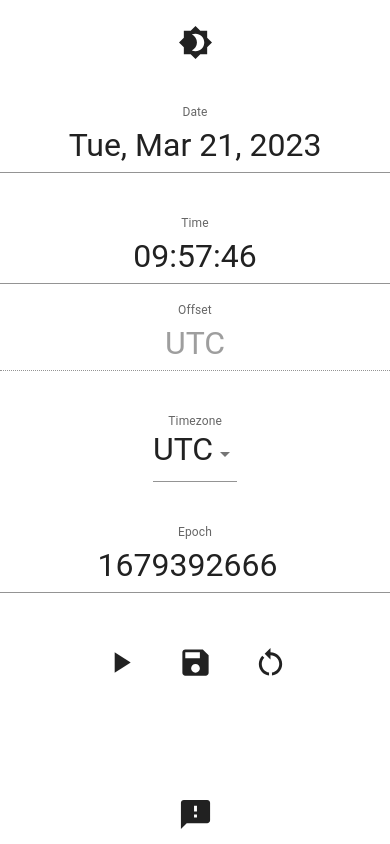
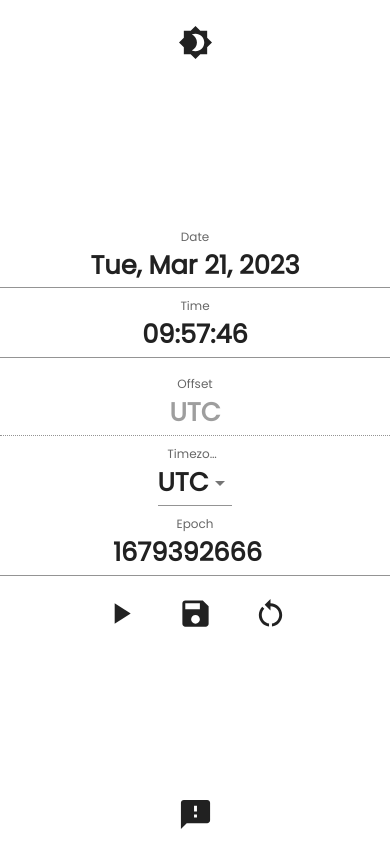
Before and after one commit to djr-jsr/datetime, a React (Create React App) app: page / in a window 390 px wide. Both pictures are taken after a click on the button 195 px from the left and 551 px from the top of the page. Built offline with nearby package versions, Linux system fonts and the light colour scheme.

Commit message:
Responsive fontsize (#2)
* responsive font size

* remove redundant line

* ignore error

```diff
--- a/src/App.tsx
+++ b/src/App.tsx
@@ -30,8 +30,20 @@ function App() {
                 palette: {
                     mode: mode,
                 },
+                typography: {
+                    fontFamily: 'Poppins',
+                },
+                breakpoints: {
+                    values: {
+                        xs: 375,
+                        sm: 600,
+                        md: 900,
+                        lg: 1200,
+                        xl: 1536,
+                    },
+                },
             });
-            return responsiveFontSizes(theme);
+            return responsiveFontSizes(theme, { breakpoints: theme.breakpoints.keys, factor: 4 });
         },
         [mode],
     );
--- a/src/Components/DateTimeComponent.tsx
+++ b/src/Components/DateTimeComponent.tsx
@@ -1,20 +1,57 @@
 import { FC, useState, useEffect } from 'react';
-import { Box, Typography, Grid, useTheme, FormControl, InputLabel, Input, IconButton, Select, MenuItem } from '@mui/material';
+import { Box, Typography, Unstable_Grid2 as Grid, useTheme, FormControl, InputLabel, Input, IconButton, Select, MenuItem, Theme } from '@mui/material';
 import { DateTime } from 'luxon';
 import { Edit, Save, Pause, PlayArrow, RestartAlt } from '@mui/icons-material';
 import { MobileDatePicker, MobileTimePicker } from '@mui/x-date-pickers';
 
-const fontStyle = {
-    fontFamily: 'Poppins',
+const displayFontStyle = (theme: Theme) => ({
     fontWeight: 'bold',
     input: { textAlign: 'center' }
-};
+});
 
-const labelStyle = {
+const labelStyle = (theme: Theme) => ({
     width: '100%',
     textAlign: 'center',
     transformOrigin: 'center'
-};
+});
+
+const inputFontStyle = (theme: Theme) => ({
+    fontWeight: 'bold',
+    input: {
+        textAlign: 'center',
+        fontSize: '2.2rem',
+        [theme.breakpoints.down('lg')]: {
+            fontSize: '2.0rem'
+        },
+        [theme.breakpoints.down('md')]: {
+            fontSize: '1.8rem'
+        },
+        [theme.breakpoints.down('sm')]: {
+            fontSize: '1.6rem'
+        },
+        [theme.breakpoints.down('xs')]: {
+            fontSize: '1.4rem'
+        },
+    }
+});
+
+const selectFontStyle = (theme: Theme) => ({
+    fontWeight: 'bold',
+    textAlign: 'center',
+    fontSize: '2.2rem',
+    [theme.breakpoints.down('lg')]: {
+        fontSize: '2.0rem'
+    },
+    [theme.breakpoints.down('md')]: {
+        fontSize: '1.8rem'
+    },
+    [theme.breakpoints.down('sm')]: {
+        fontSize: '1.6rem'
+    },
+    [theme.breakpoints.down('xs')]: {
+        fontSize: '1.4rem'
+    },
+});
 
 const timezones = ['UTC'].concat((Intl as any).supportedValuesOf('timeZone') as string[]);
 
@@ -28,7 +65,9 @@ const DateTimeComponent: FC = () => {
     const [isEdit, setIsEdit] = useState(false);
     const [timeDiff, setTimeDiff] = useState(0);
     const [timezone, setTimezone] = useState(displayDate.zoneName);
+
     const theme = useTheme();
+    console.log(theme);
 
     useEffect(() => {
         if (isCurrent) {
@@ -53,8 +92,8 @@ const DateTimeComponent: FC = () => {
         }
         else {
             setSavedDate(displayDate);
-            setDisplayDate(displayDate.setZone(timezone));
         }
+        // eslint-disable-next-line react-hooks/exhaustive-deps
     }, [isPaused, timeDiff, timezone]);
 
     useEffect(() => {
@@ -64,12 +103,12 @@ const DateTimeComponent: FC = () => {
 
     return (
         <>
-            <Box sx={{ height: '84vh', display: 'flex', alignItems: 'center', paddingBottom: '10vh' }}>
-                <Grid container direction='column' alignItems='center' justifyItems='center' spacing={5}>
-                    <Grid item>
+            <Box sx={{ height: '85vh', display: 'flex', alignItems: 'center', justifyContent: 'center', paddingBottom: '2vh' }}>
+                <Grid container direction='column' display='flex' alignItems='center' justifyItems='center' spacing={{ xs: 1, sm: 2, md: 3, lg: 4, xl: 5 }}>
+                    <Grid>
                         {
                             !isEdit ?
-                                <Typography sx={{ ...fontStyle }} variant='h3'>
+                                <Typography noWrap sx={displayFontStyle} variant='h3'>
                                     {displayDate.toLocaleString(DateTime.DATE_MED_WITH_WEEKDAY)}
                                 </Typography> :
                                 <MobileDatePicker
@@ -84,14 +123,11 @@ const DateTimeComponent: FC = () => {
                                     slots={{
                                         textField: (props) => {
                                             return <FormControl variant='standard'>
-                                                <InputLabel sx={{ ...labelStyle }} {...props?.InputLabelProps}>Date</InputLabel>
+                                                <InputLabel sx={labelStyle} {...props?.InputLabelProps}>Date</InputLabel>
                                                 <Input
                                                     {...props?.InputProps}
                                                     type='text'
-                                                    sx={{
-                                                        ...fontStyle,
-                                                        input: { textAlign: 'center', fontSize: theme.typography.h3 }
-                                                    }}
+                                                    sx={inputFontStyle}
                                                     inputRef={props.inputRef}
                                                     inputProps={props.inputProps}
                                                     onClick={props.onClick}
@@ -117,11 +153,11 @@ const DateTimeComponent: FC = () => {
                                 />
                         }
                     </Grid>
-                    <Grid item container justifyContent='center' alignItems='center' direction='row' spacing={2}>
-                        <Grid item>
+                    <Grid container justifyContent='center' alignItems='center' direction='row' spacing={2}>
+                        <Grid>
                             {
                                 !isEdit ?
-                                    <Typography sx={{ ...fontStyle }} variant='h3'>
+                                    <Typography noWrap sx={displayFontStyle} variant='h3'>
                                         {displayDate.toLocaleString(DateTime.TIME_24_WITH_SECONDS)}
                                     </Typography> :
                                     <MobileTimePicker
@@ -137,14 +173,11 @@ const DateTimeComponent: FC = () => {
                                         slots={{
                                             textField: (props) => {
                                                 return <FormControl variant='standard'>
-                                                    <InputLabel sx={{ ...labelStyle }} {...props?.InputLabelProps}>Time</InputLabel>
+                                                    <InputLabel sx={labelStyle} {...props?.InputLabelProps}>Time</InputLabel>
                                                     <Input
                                                         {...props?.InputProps}
                                                         type='text'
-                                                        sx={{
-                                                            ...fontStyle,
-                                                            input: { textAlign: 'center', fontSize: theme.typography.h3 }
-                                                        }}
+                                                        sx={inputFontStyle}
                                                         inputRef={props.inputRef}
                                                         inputProps={props.inputProps}
                                                         onClick={props.onClick}
@@ -168,50 +201,39 @@ const DateTimeComponent: FC = () => {
                                     />
                             }
                         </Grid>
-                        <Grid item>
+                        <Grid>
                             {
                                 !isEdit ?
-                                    <Typography sx={{ ...fontStyle }} variant='h3'>
+                                    <Typography noWrap sx={displayFontStyle} variant='h3'>
                                         {displayDate.offsetNameShort}
                                     </Typography> :
                                     <FormControl variant='standard'>
-                                        <InputLabel sx={{ ...labelStyle, }}>Offset</InputLabel>
+                                        <InputLabel sx={labelStyle}>Offset</InputLabel>
                                         <Input
                                             disabled
                                             type='text'
-                                            sx={{
-                                                ...fontStyle,
-                                                input: { textAlign: 'center', fontSize: theme.typography.h3 }
-                                            }}
+                                            sx={inputFontStyle}
                                             value={displayDate.offsetNameShort} />
                                     </FormControl>
                             }
                         </Grid>
                     </Grid>
-                    <Grid item>
+                    <Grid>
                         {
                             !isEdit ?
-                                <Typography sx={{ ...fontStyle }} variant='h3'>
+                                <Typography noWrap sx={displayFontStyle} variant='h3'>
                                     {timezone}
                                 </Typography> :
                                 <FormControl variant='standard'>
-                                    <InputLabel sx={{ ...labelStyle }}>Timezone</InputLabel>
+                                    <InputLabel sx={labelStyle}>Timezone</InputLabel>
                                     <Select
-                                        sx={{
-                                            ...fontStyle,
-                                            fontSize: theme.typography.h3,
-                                            nativeInput: { textAlign: 'center', fontSize: theme.typography.h3 },
-                                            option: { textAlign: 'center', fontSize: theme.typography.h3 }
-                                        }}
+                                        sx={selectFontStyle}
                                         value={timezone}
                                         onChange={(event) => setTimezone(event.target.value)} >
                                         {
                                             timezones.map((tz) =>
                                                 <MenuItem
-                                                    sx={{
-                                                        ...fontStyle,
-                                                        fontSize: theme.typography.body1,
-                                                    }}
+                                                    sx={inputFontStyle}
                                                     key={tz}
                                                     value={tz}>
                                                     {tz}
@@ -222,20 +244,17 @@ const DateTimeComponent: FC = () => {
                                 </FormControl>
                         }
                     </Grid>
-                    <Grid item>
+                    <Grid>
                         {
                             !isEdit ?
-                                <Typography sx={{ ...fontStyle }} variant='h3'>
+                                <Typography noWrap sx={displayFontStyle} variant='h3'>
                                     {displayDate.toUnixInteger()}
                                 </Typography> :
                                 <FormControl variant='standard'>
-                                    <InputLabel sx={{ ...labelStyle }}>Epoch</InputLabel>
+                                    <InputLabel sx={labelStyle}>Epoch</InputLabel>
                                     <Input
                                         type='number'
-                                        sx={{
-                                            ...fontStyle,
-                                            input: { textAlign: 'center', fontSize: theme.typography.h3 }
-                                        }}
+                                        sx={inputFontStyle}
                                         value={displayDate.toUnixInteger()}
                                         onChange={(event) => {
                                             console.log('onChange: ' + event?.target?.value);
@@ -246,8 +265,8 @@ const DateTimeComponent: FC = () => {
                                 </FormControl>
                         }
                     </Grid>
-                    <Grid item container justifyContent='center' alignItems='center' direction='row' spacing={2}>
-                        <Grid item>
+                    <Grid container justifyContent='center' alignItems='center' direction='row' spacing={2}>
+                        <Grid>
                             <IconButton
                                 size='large'
                                 color='inherit'
@@ -262,7 +281,7 @@ const DateTimeComponent: FC = () => {
                                 {isPaused ? <PlayArrow fontSize='large' /> : <Pause fontSize='large' />}
                             </IconButton>
                         </Grid>
-                        <Grid item>
+                        <Grid>
                             <IconButton
                                 size='large'
                                 color='inherit'
@@ -280,7 +299,7 @@ const DateTimeComponent: FC = () => {
                                 {isEdit ? <Save fontSize='large' /> : <Edit fontSize='large' />}
                             </IconButton>
                         </Grid>
-                        <Grid item>
+                        <Grid>
                             <IconButton size='large' color='inherit' onClick={() => setIsCurrent(true)}>
                                 <RestartAlt fontSize='large' />
                             </IconButton>
--- a/src/Components/FooterComponent.tsx
+++ b/src/Components/FooterComponent.tsx
@@ -7,7 +7,7 @@ const FooterComponent: FC = () => {
     return (
         <Box
             sx={{
-                height: '5vh',
+                height: '3vh',
                 display: 'flex',
                 width: '100%',
                 alignItems: 'center',
```
